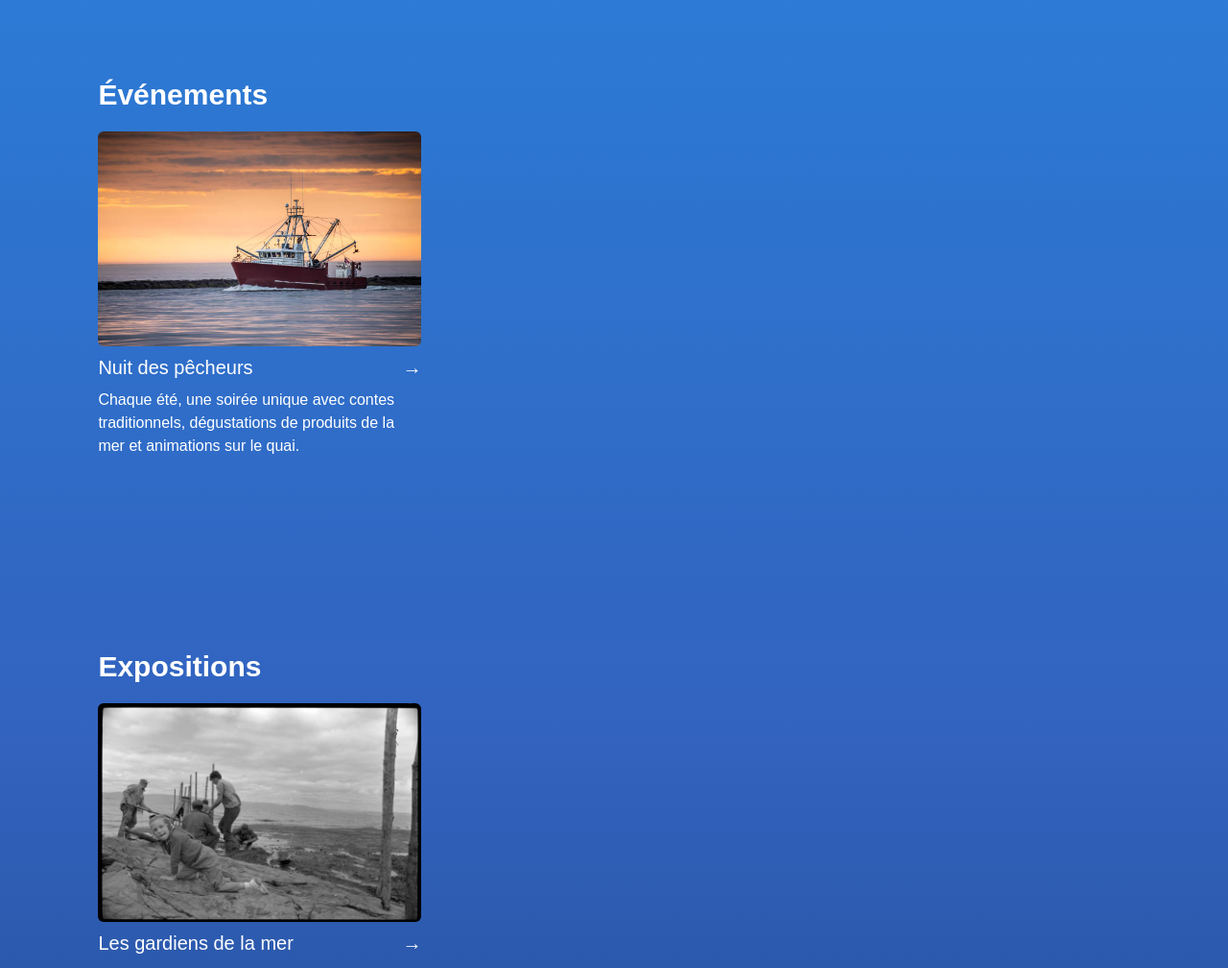
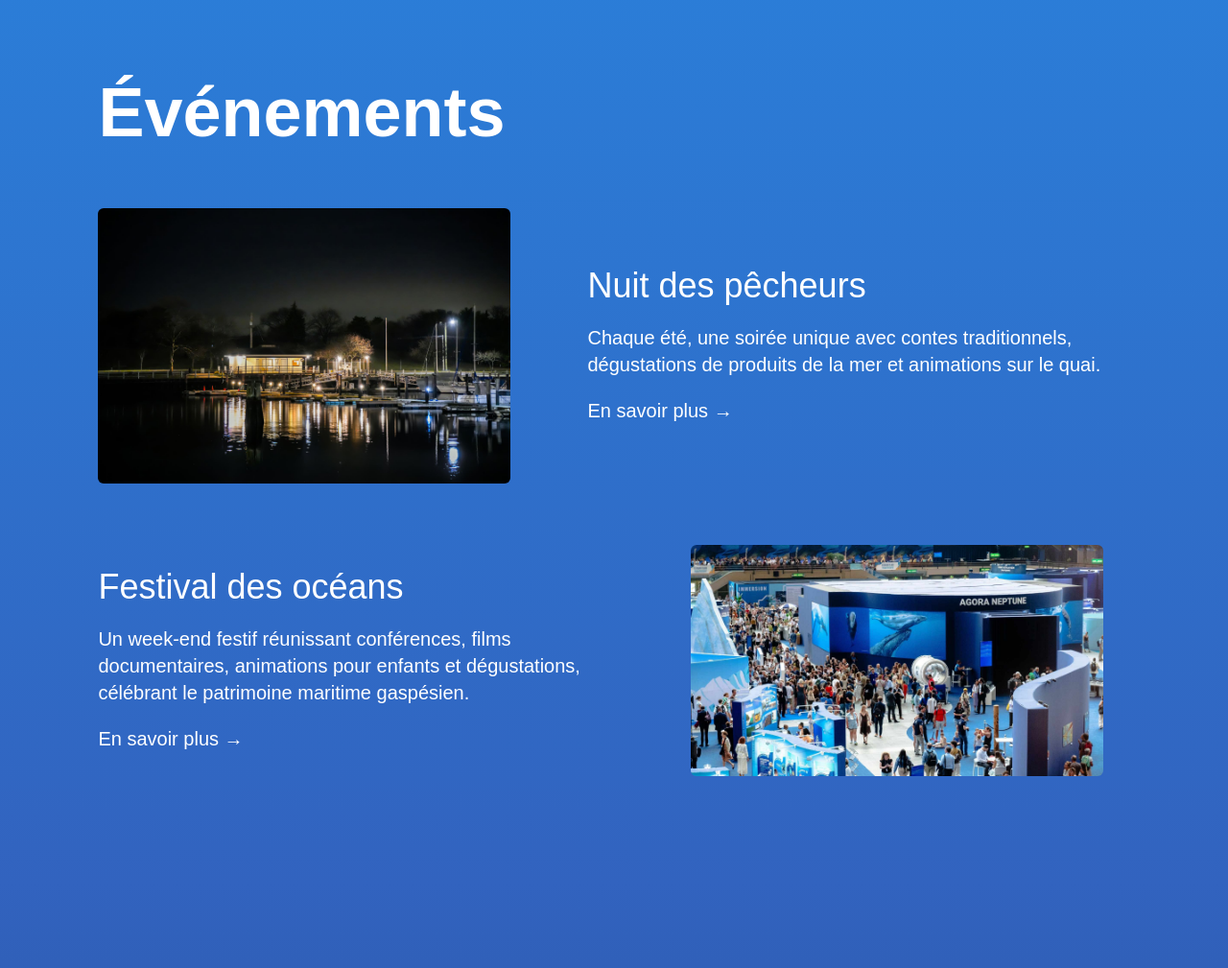
Before and after one commit to artlen2/PM4-TP2-MuseePecheMer, a website: page index.html in a window 1280 px wide. Shown: the part 940-1949 px from the top of the page at 96% size. Drawn offline with nearby package versions, Linux system fonts and the light colour scheme; files that its build step writes are made by us from their sources.

Commit message:
event dans index - Done

```diff
--- a/index.html
+++ b/index.html
@@ -47,26 +47,42 @@
     </header>
 
     <main class="page-main gap-50">
-      <div id="blog" class="gap-5 flex flex-col">
-        <h2 class="text-3xl font-bold">Événements</h2>
+      <div id="blog" class="gap-16 flex flex-col">
+        <h2 class="text-7xl font-bold">Événements</h2>
 
-        <div class="content grid md:grid-cols-2 xl:grid-cols-3 gap-8">
-          <a href="blog.html" class="transition-all">
-            <div class="flex flex-col gap-2 justify-between">
-              <img
-                src="./assets/images-client/avenir-durable.jpg"
-                alt="Pêcheurs au bord de la mer"
-                class="rounded-md"
-              />
-              <div class="flex flex-row justify-between">
-                <h3 class="text-xl">Nuit des pêcheurs</h3>
-                <p class="text-xl">→</p>
-              </div>
-              <p>
+        <div class="content flex flex-col gap-8">
+          <a href="blog.html" class="transition-all flex flex-row gap-20">
+            <img
+              src="./assets/images-client/nuit-des-pecheurs.jpg"
+              alt="Pêcheurs au bord de la mer"
+              class="rounded-md w-2/5"
+            />
+            <div class="flex flex-col gap-5 justify-center w-1/2">
+              <h3 class="text-4xl">Nuit des pêcheurs</h3>
+              <p class="text-xl">
                 Chaque été, une soirée unique avec contes traditionnels,
                 dégustations de produits de la mer et animations sur le quai.
               </p>
+              <p class="text-xl">En savoir plus →</p>
             </div>
+          </a>
+        </div>
+        <div class="content flex flex-col gap-8">
+          <a href="blog.html" class="transition-all flex flex-row gap-20">
+            <div class="flex flex-col gap-5 justify-center w-1/2">
+              <h3 class="text-4xl">Festival des océans</h3>
+              <p class="text-xl">
+                Un week-end festif réunissant conférences, films documentaires,
+                animations pour enfants et dégustations, célébrant le patrimoine
+                maritime gaspésien.
+              </p>
+              <p class="text-xl">En savoir plus →</p>
+            </div>
+            <img
+              src="./assets/images-client/festival-des-oceans.jpg"
+              alt="Pêcheurs au bord de la mer"
+              class="rounded-md w-2/5"
+            />
           </a>
         </div>
       </div>
```
